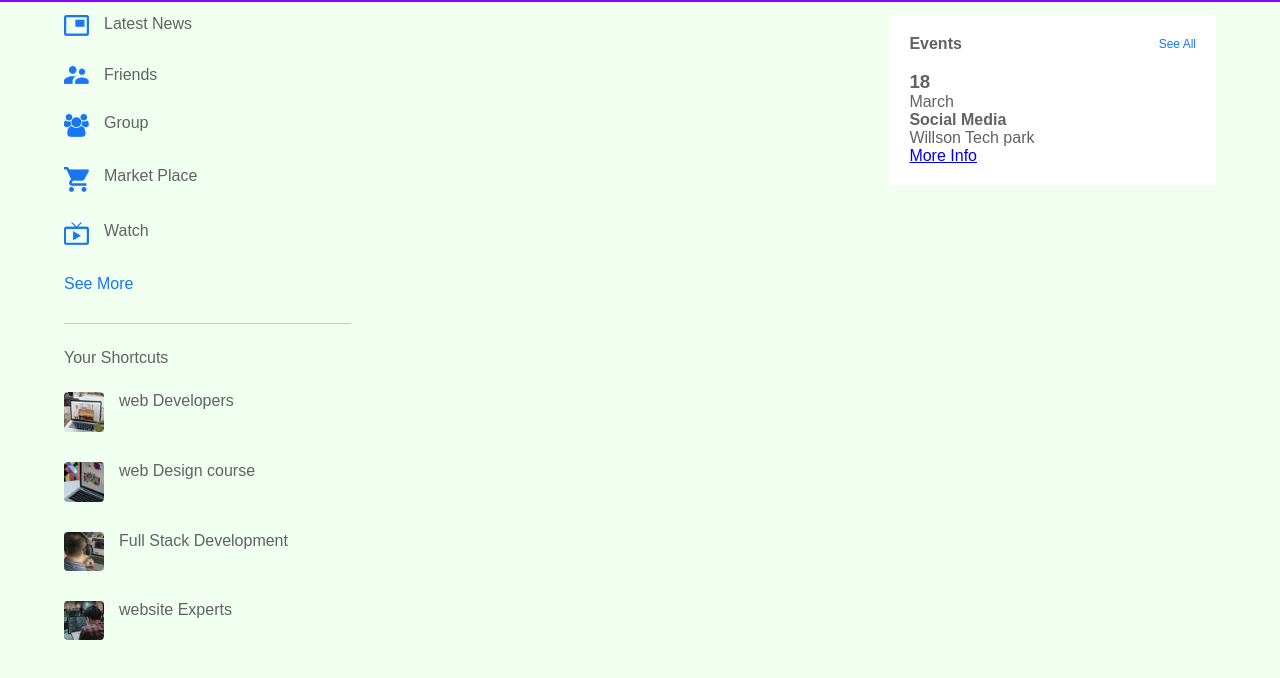
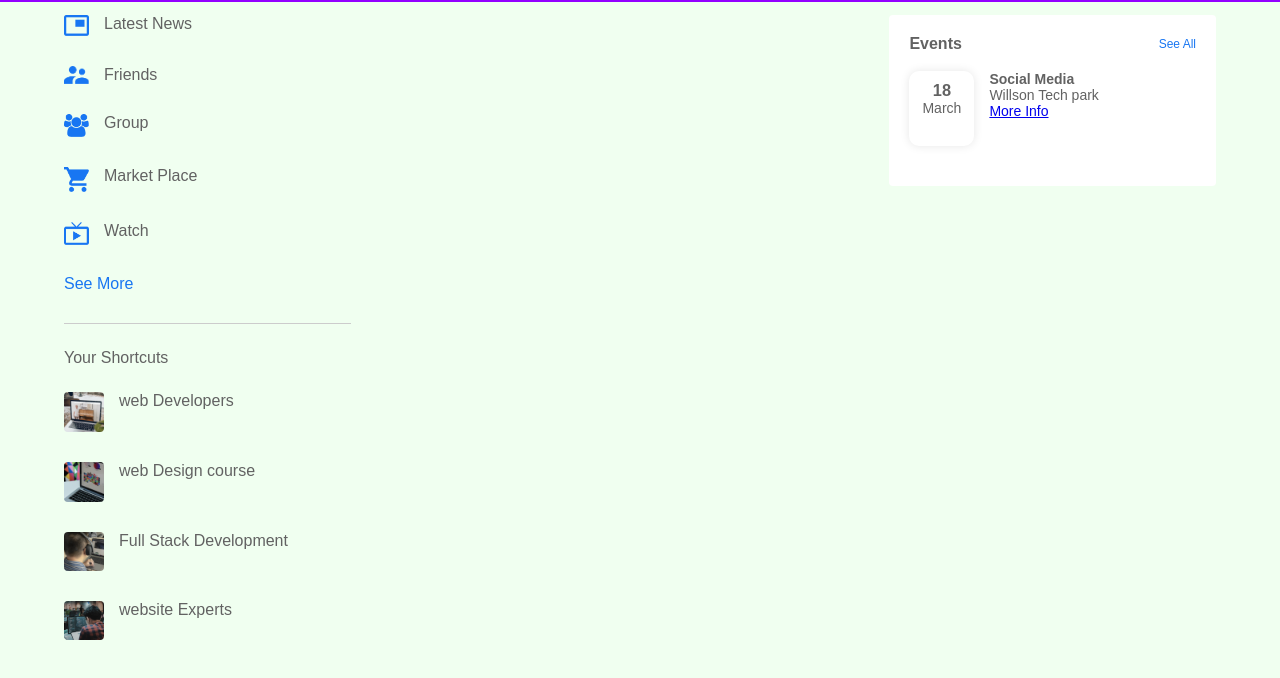
Before and after one commit to WAUdeshinduminaweerakoon/ChatBook, a plain HTML site: page index.html in a window 1280 px wide. Shown: the part 52-730 px from the top of the page. Drawn offline with Linux system fonts and the light colour scheme.

Commit message:
added the css in event

```diff
--- a/style.css
+++ b/style.css
@@ -153,3 +153,21 @@ nav{
     color: #1876f2;
     font-size: 12px;
 }
+.event{
+    display: flex;
+    font-size: 14px;
+    margin-bottom: 20px;
+
+}
+.left-event{
+    border-radius: 10px;
+    height: 65px;
+    width: 65px;
+    margin-right:15px;
+    padding-top: 10px;
+    text-align: center;
+    position:relative;
+    overflow: hidden;
+    box-shadow: 0 0 10px rgba(0, 0, 0, 0.1);
+
+}
```
